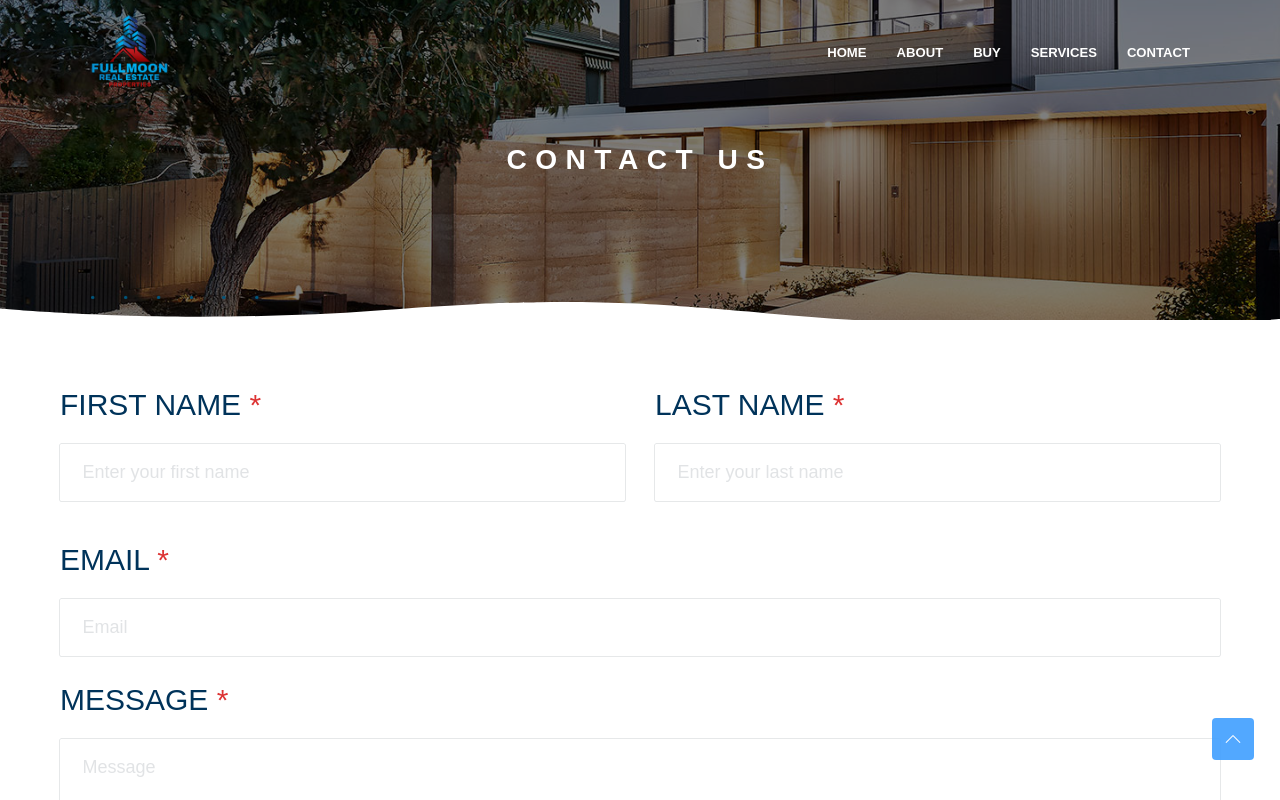
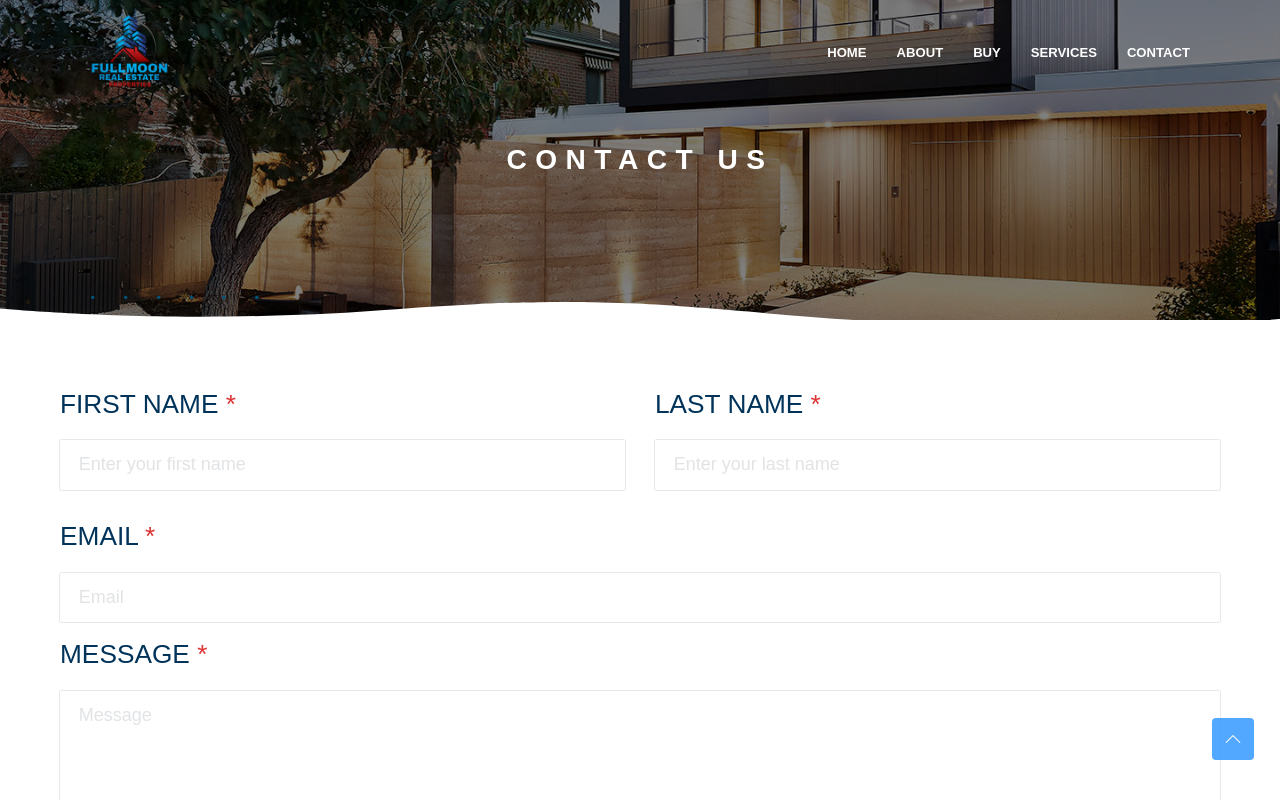
Before and after one commit to unnamed-lab/fullmoon-real-estate, a React (Vite) app: page /contact in a window 1280 px wide. Shown: the top 800 px of the page. Built offline with nearby package versions, Linux system fonts and the light colour scheme.

Commit message:
contact page form data compilation

```diff
--- a/src/components/forms/InputField.jsx
+++ b/src/components/forms/InputField.jsx
@@ -5,6 +5,7 @@ function InputField({
   placeholder,
   customStyles,
   required = false,
+  onChange,
 }) {
   const labelId = label.toLowerCase().split(" ").join("");
   const inputType = (type) => {
@@ -23,6 +24,7 @@ function InputField({
             labelId={labelId}
             customStyles={customStyles}
             required={required}
+            onChange={onChange}
           />
         );
 
@@ -36,6 +38,7 @@ function InputField({
             labelId={labelId}
             customStyles={customStyles}
             required={required}
+            onChange={onChange}
           />
         );
     }
@@ -52,7 +55,15 @@ function InputField({
   );
 }
 
-function TextBox({ type, name, placeholder, labelId, customStyles, required }) {
+function TextBox({
+  type,
+  name,
+  placeholder,
+  labelId,
+  customStyles,
+  required,
+  onChange,
+}) {
   switch (type) {
     case "text":
     case "password":
@@ -67,6 +78,7 @@ function TextBox({ type, name, placeholder, labelId, customStyles, required }) {
           style={customStyles}
           required={required}
           autoComplete={name}
+          onChange={onChange}
         />
       );
     case "textbox":
@@ -80,6 +92,7 @@ function TextBox({ type, name, placeholder, labelId, customStyles, required }) {
           placeholder={placeholder}
           required={required}
           style={customStyles}
+          onChange={onChange}
         ></textarea>
       );
   }
@@ -92,19 +105,32 @@ function SelectBox({
   labelId,
   customStyles,
   required,
+  onChange,
 }) {
   switch (type) {
     case "radio":
       return (
         <div style={customStyles}>
-          <input type="radio" name={name} id={labelId} required={required} />{" "}
+          <input
+            type="radio"
+            name={name}
+            id={labelId}
+            required={required}
+            onChange={onChange}
+          />{" "}
           {placeholder}
         </div>
       );
     case "checkbox":
       return (
         <div style={customStyles}>
-          <input type="checkbox" name={name} id={labelId} required={required} />{" "}
+          <input
+            type="checkbox"
+            name={name}
+            id={labelId}
+            required={required}
+            onChange={onChange}
+          />{" "}
           {placeholder}
         </div>
       );
--- a/src/pages/Contact.jsx
+++ b/src/pages/Contact.jsx
@@ -3,7 +3,7 @@ import bgImg from "../assets/img/banner01.jpg";
 import styles from "../styles/css/app.module.css";
 import { InputField } from "../components/forms";
 import { useOutletContext } from "react-router-dom";
-import { useEffect } from "react";
+import { useEffect, useState } from "react";
 
 function Contact() {
   const [setCustomNav] = useOutletContext();
@@ -21,6 +21,14 @@ function Contact() {
 }
 
 function ContactForm() {
+  const [formData, setFormData] = useState({});
+
+  const onInputChange = (e) =>
+    setFormData({
+      ...formData,
+      [e.target.name]:
+        e.target.name === "terms" ? e.target.checked : e.target.value,
+    });
   return (
     <section className={styles.contact}>
       <form
@@ -35,6 +43,7 @@ function ContactForm() {
             label={"First Name"}
             required={true}
             placeholder={"Enter your first name"}
+            onChange={onInputChange}
           />
 
           <InputField
@@ -43,6 +52,7 @@ function ContactForm() {
             label={"Last Name"}
             required={true}
             placeholder={"Enter your last name"}
+            onChange={onInputChange}
           />
         </div>
         <InputField
@@ -51,6 +61,7 @@ function ContactForm() {
           label={"Email"}
           required={true}
           placeholder={"Email"}
+          onChange={onInputChange}
         />
         <InputField
           type={"textarea"}
@@ -58,6 +69,7 @@ function ContactForm() {
           label={"Message"}
           required={true}
           placeholder={"Message"}
+          onChange={onInputChange}
         />
         <InputField
           type={"checkbox"}
@@ -67,7 +79,7 @@ function ContactForm() {
           placeholder={
             "I consent to having this website store my submitted information"
           }
-          customStyles={{ display: "flex", alignItems: "center" }}
+          onChange={onInputChange}
         />
         <button
           type="submit"
--- a/src/styles/css/root.css
+++ b/src/styles/css/root.css
@@ -305,18 +305,18 @@
   outline: none;
 }
 .input_group.input_container {
-  margin-bottom: 2rem;
+  margin-bottom: 1.25rem;
 }
 .input_group.input_container label {
   width: 100%;
-  font-size: 30px;
+  font-size: 1.75rem;
   font-weight: 500;
   line-height: 27px;
   letter-spacing: 0em;
   text-align: left;
   color: #00335a;
   text-transform: uppercase;
-  margin-bottom: 0.75rem;
+  margin-bottom: 0.5rem;
 }
 @media (max-width: 767px) {
   .input_group.input_container label {
@@ -336,7 +336,7 @@
   border-radius: 1px;
   border: none;
   box-shadow: 0px 0px 0px 0.5px #cdd1d4;
-  padding: 1rem 1.5rem;
+  padding: 0.75rem 1.25rem;
   color: #222222;
   font-size: 18px;
   font-weight: 400;
--- a/src/styles/scss/section/_form.scss
+++ b/src/styles/scss/section/_form.scss
@@ -81,17 +81,17 @@
   }
 
   &.input_container {
-    margin-bottom: 2rem;
+    margin-bottom: 1.25rem;
     label {
       width: 100%;
-      font-size: 30px;
+      font-size: 1.75rem;
       font-weight: 500;
       line-height: 27px;
       letter-spacing: 0em;
       text-align: left;
       color: $accent;
       text-transform: uppercase;
-      margin-bottom: 0.75rem;
+      margin-bottom: 0.5rem;
 
       @include responsive(mobile) {
         margin-bottom: 0.33rem;
@@ -112,7 +112,7 @@
       border-radius: 1px;
       border: none;
       box-shadow: 0px 0px 0px 0.5px $g-600;
-      padding: 1rem 1.5rem;
+      padding: .75rem 1.25rem;
       color: $g-500;
       font-size: 18px;
       font-weight: 400;
```
